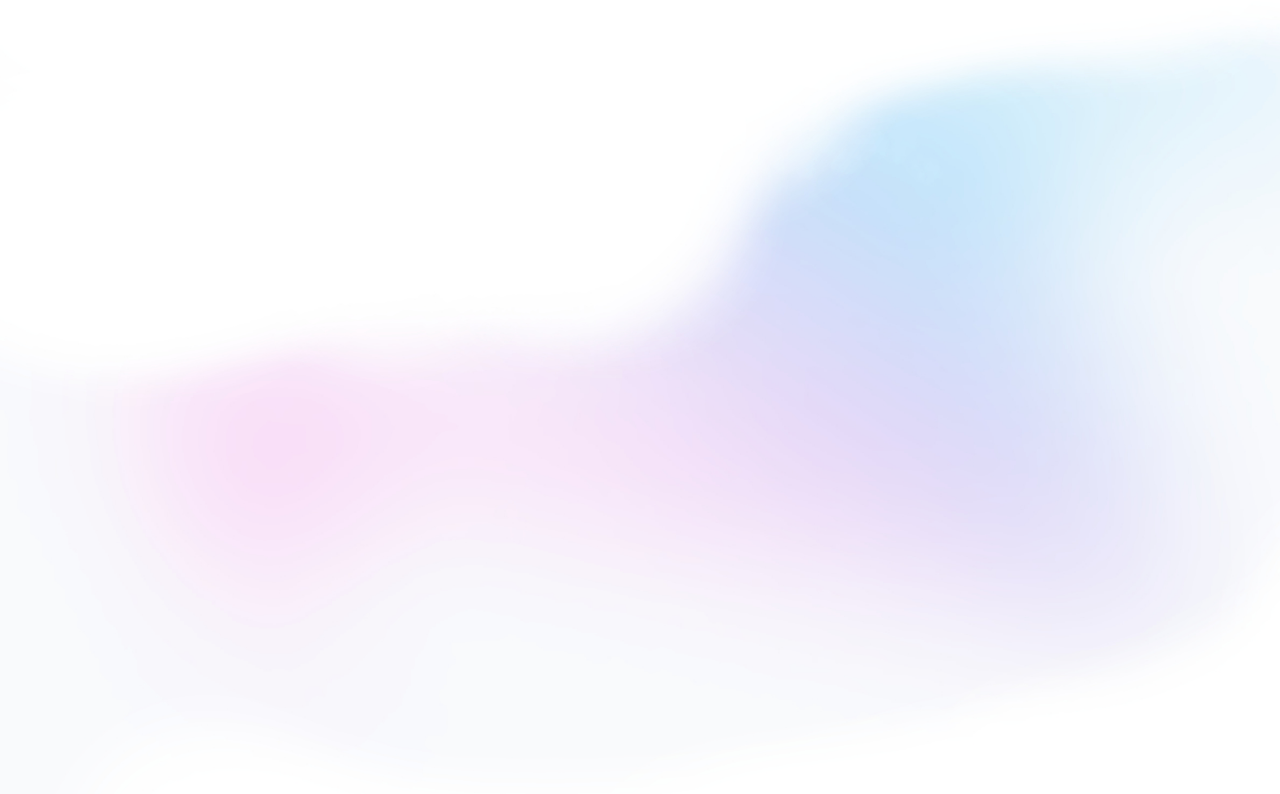
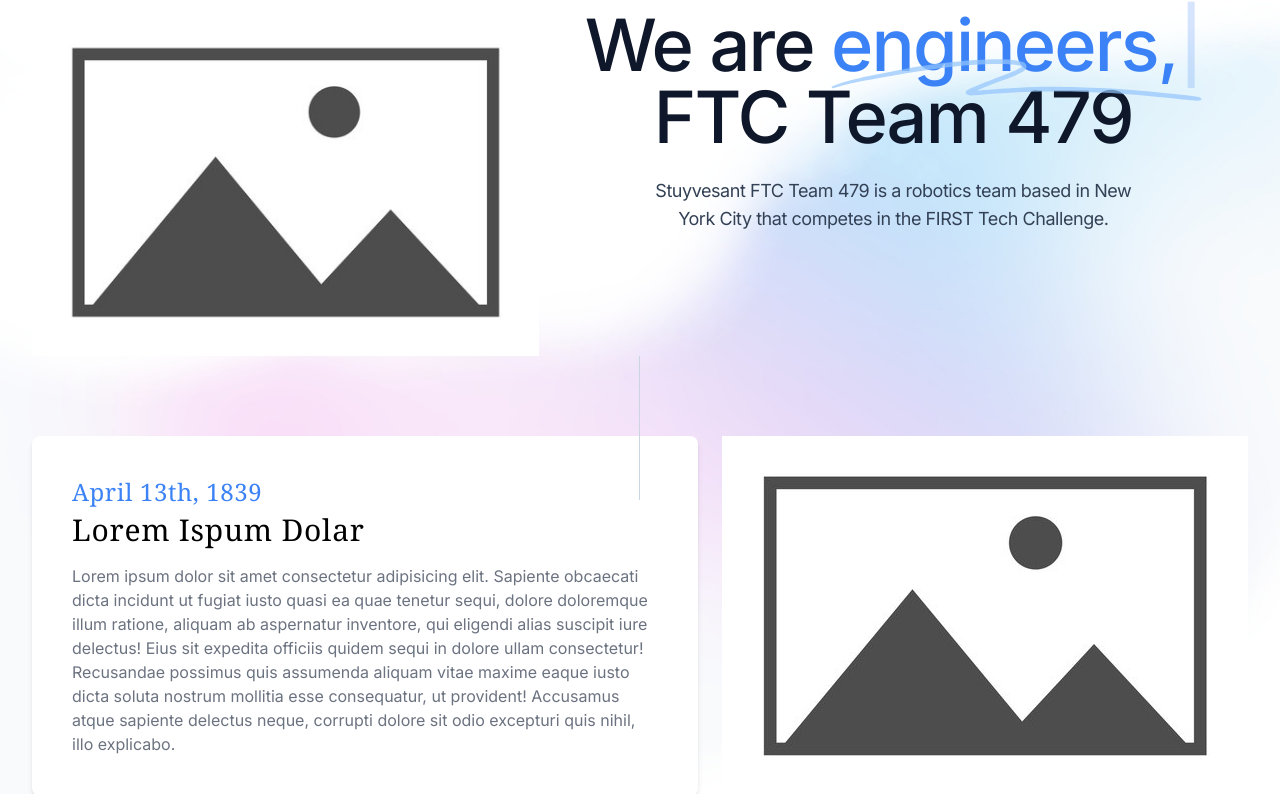
Before and after one commit to fusion479/fusion479.com, a Next.js app: page /robots in a window 1280 px wide. Shown: the part 247-1041 px from the top of the page. Built offline with nearby package versions, Linux system fonts and the light colour scheme.

Commit message:
robot page

```diff
--- a/src/app/components/Navbar.tsx
+++ b/src/app/components/Navbar.tsx
@@ -33,7 +33,9 @@
               alt="Stuy Fusion Logo"
               className="h-12 w-12 mr-2"
             />
-            <span className="font-logo text-xl text-blue-700">Stuy Fusion</span>
+            <span className="font-cursive text-xl text-blue-700">
+              Stuy Fusion
+            </span>
           </Link>
           <div>
             <Navlink margin href="/">
--- /dev/null
+++ b/src/app/robots/components/Hero.tsx
@@ -0,0 +1,21 @@
+import Title from "@/components/Title";
+
+export default function Hero() {
+  return (
+    <div className="flex">
+      <img
+        src="/placeholder_image.jpg"
+        alt="3D model of robot"
+        className="w-5/12"
+      />
+      <div className="w-7/12">
+        <Title
+          bold="engineers,"
+          description={
+            "Stuyvesant FTC Team 479 is a robotics team based in New York City that competes in the FIRST Tech Challenge."
+          }
+        />
+      </div>
+    </div>
+  );
+}
--- /dev/null
+++ b/src/app/robots/components/Timeline.tsx
@@ -0,0 +1,38 @@
+export default function Timeline() {
+  return (
+    <div className="relative mb-10">
+      {new Array(5).fill(0).map((_, i) => (
+        <>
+          <div className="border-l-[1px] border-slate-300 h-36 right-1/2 absolute" />
+          <div className="flex pt-20">
+            <div className="p-10 bg-white shadow-md rounded-lg">
+              <p className="text-blue-500 tracking-wide text-2xl mb-1 font-medium font-merinda">
+                April 13th, 1839
+              </p>
+              <h3 className="text-3xl tracking-wide font-medium mb-4 font-merinda">
+                Lorem Ispum Dolar
+              </h3>
+              <p className="text-gray-500">
+                Lorem ipsum dolor sit amet consectetur adipisicing elit.
+                Sapiente obcaecati dicta incidunt ut fugiat iusto quasi ea quae
+                tenetur sequi, dolore doloremque illum ratione, aliquam ab
+                aspernatur inventore, qui eligendi alias suscipit iure delectus!
+                Eius sit expedita officiis quidem sequi in dolore ullam
+                consectetur! Recusandae possimus quis assumenda aliquam vitae
+                maxime eaque iusto dicta soluta nostrum mollitia esse
+                consequatur, ut provident! Accusamus atque sapiente delectus
+                neque, corrupti dolore sit odio excepturi quis nihil, illo
+                explicabo.
+              </p>
+            </div>
+            <img
+              src="placeholder_image.jpg"
+              alt="placeholder"
+              className="ml-6"
+            />
+          </div>
+        </>
+      ))}
+    </div>
+  );
+}
--- a/src/app/robots/page.tsx
+++ b/src/app/robots/page.tsx
@@ -5,6 +5,9 @@
 import Image from "next/image";
 import backgroundImage from "../../../public/backgrounds/spray.jpg";
 import { useEffect, useState } from "react";
+import Hero from "./components/Hero";
+import Timeline from "./components/Timeline";
+import Copyright from "@/components/Copyright";
 
 export default function About() {
   const [offsetY, setOffsetY] = useState(0);
@@ -32,10 +35,10 @@
         style={{ transform: `translateY(${offsetY * 0.8}px)` }}
         priority
       />
-      <Container className="relative pb-24">
-        <div className="h-96" />
-        <div className="h-96" />
-        <div className="h-96" />
+      <Container className="relative">
+        <Hero />
+        <Timeline />
+        <Copyright theme="dark" />
       </Container>
     </motion.section>
   );
--- a/src/components/Temp.tsx
+++ b/src/components/Temp.tsx
@@ -15,7 +15,7 @@
       />
       <Container className="relative">
         <div className="flex flex-col items-center justify-center">
-          <h1 className="font-logo text-4xl sm:text-5xl text-center text-slate-900">
+          <h1 className="font-cursive text-4xl sm:text-5xl text-center text-slate-900">
             Stuy Fusion
           </h1>
           <p className="text-center text-slate-700 mt-2 sm:mt-4">
--- a/tailwind.config.ts
+++ b/tailwind.config.ts
@@ -19,7 +19,8 @@
       },
     },
     fontFamily: {
-      logo: ["cursive"],
+      cursive: ["cursive"],
+      merinda: ["georgia"],
     },
   },
   plugins: [],
```
